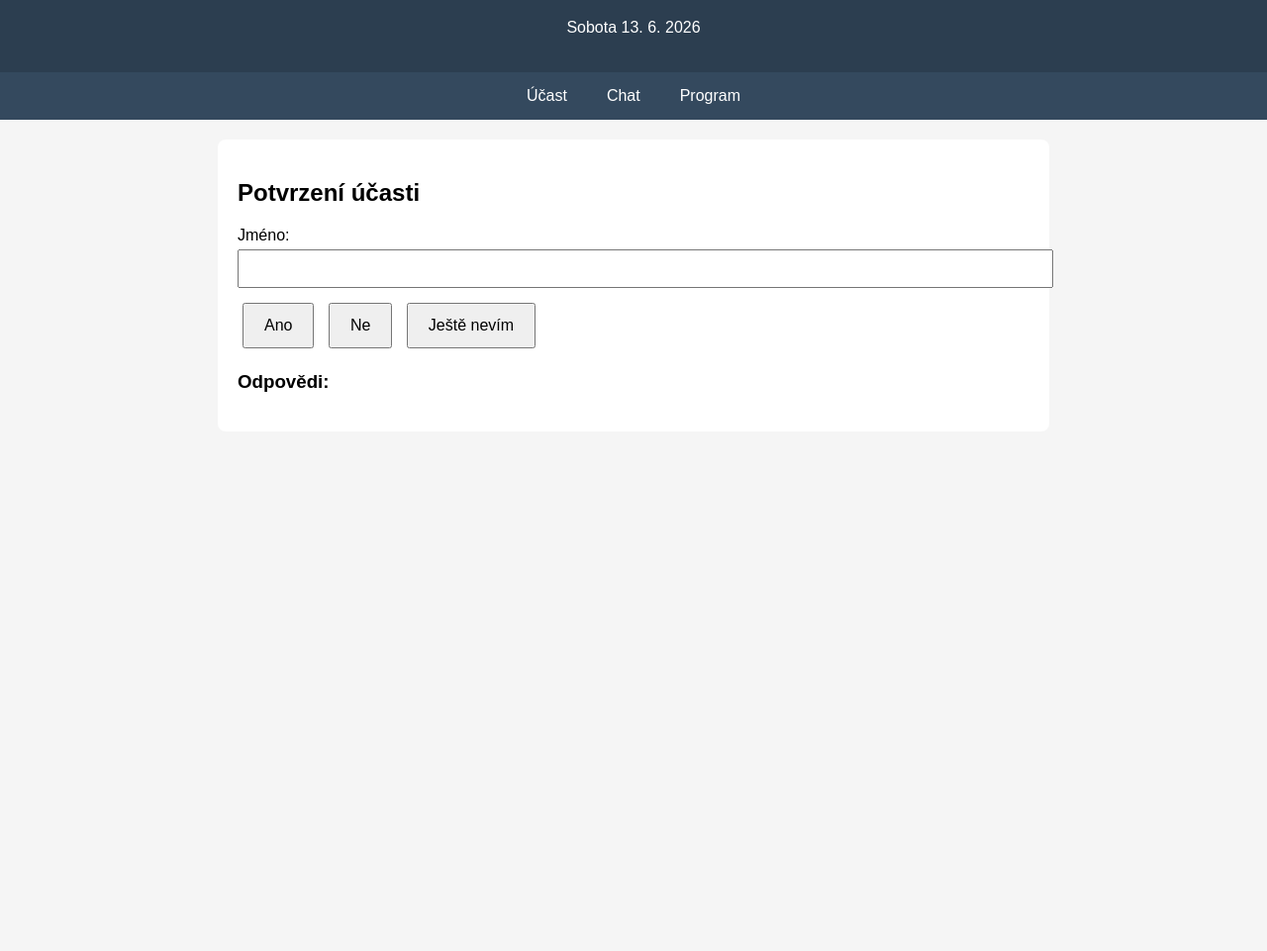
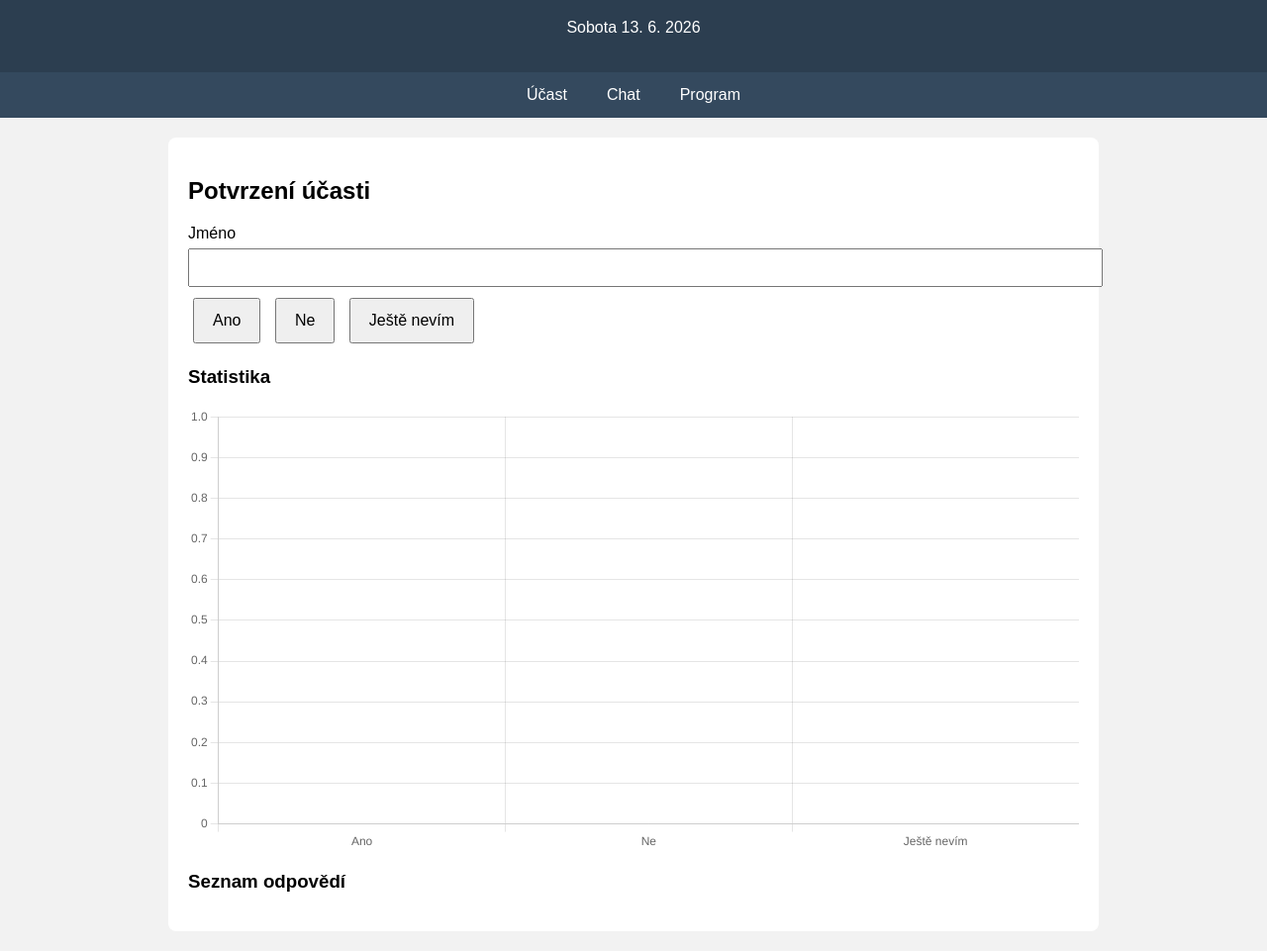
Before and after one commit to lubomirstangler1/sraz-upce-trd, a plain HTML site: page index.html in a window 1280 px wide. Shown: the part 81-1042 px from the top of the page at 99% size. Before the commit the page ends 800 px from the top, so only its background shows below. Drawn offline with nearby package versions, Linux system fonts and the light colour scheme.

Commit message:
Add files via upload

```diff
--- a/index.html
+++ b/index.html
@@ -5,69 +5,19 @@
 <meta charset="UTF-8">
 <meta name="viewport" content="width=device-width, initial-scale=1.0">
 <title>Sraz UPCE TŘD – 20 let</title>
+<script src="https://cdn.jsdelivr.net/npm/chart.js"></script>
 <style>
-body{
-font-family: Arial, sans-serif;
-margin:0;
-background:#f5f5f5;
-}
-header{
-background:#2c3e50;
-color:white;
-padding:20px;
-text-align:center;
-}
-nav{
-display:flex;
-justify-content:center;
-background:#34495e;
-}
-nav button{
-background:none;
-border:none;
-color:white;
-padding:15px 20px;
-cursor:pointer;
-font-size:16px;
-}
-nav button:hover{
-background:#2c3e50;
-}
-section{
-display:none;
-padding:20px;
-max-width:800px;
-margin:auto;
-background:white;
-margin-top:20px;
-border-radius:8px;
-}
-section.active{
-display:block;
-}
-button.answer{
-margin:5px;
-padding:12px 20px;
-font-size:16px;
-cursor:pointer;
-}
-input, textarea{
-width:100%;
-padding:10px;
-margin:5px 0 10px 0;
-}
-.chat-box{
-border:1px solid #ccc;
-height:250px;
-overflow-y:auto;
-padding:10px;
-margin-bottom:10px;
-background:#fafafa;
-}
-.response{
-padding:5px 0;
-border-bottom:1px solid #eee;
-}
+body{font-family:Arial,Helvetica,sans-serif;margin:0;background:#f2f2f2}
+header{background:#2c3e50;color:white;text-align:center;padding:20px}
+nav{display:flex;justify-content:center;background:#34495e}
+nav button{background:none;border:none;color:white;padding:14px 20px;font-size:16px;cursor:pointer}
+nav button:hover{background:#2c3e50}
+section{display:none;max-width:900px;margin:20px auto;background:white;padding:20px;border-radius:8px}
+section.active{display:block}
+input,textarea{width:100%;padding:10px;margin:6px 0}
+button.vote{padding:12px 18px;margin:5px;font-size:16px;cursor:pointer}
+#responses div{padding:6px;border-bottom:1px solid #eee}
+.chatbox{border:1px solid #ddd;height:250px;overflow-y:auto;padding:10px;background:#fafafa;margin-bottom:10px}
 </style>
 </head>
 
@@ -79,41 +29,41 @@ border-bottom:1px solid #eee;
 </header>
 
 <nav>
-<button onclick="showTab('ucast')">Účast</button>
-<button onclick="showTab('chat')">Chat</button>
-<button onclick="showTab('program')">Program</button>
+<button onclick="tab('ucast')">Účast</button>
+<button onclick="tab('chat')">Chat</button>
+<button onclick="tab('program')">Program</button>
 </nav>
 
 <section id="ucast" class="active">
 <h2>Potvrzení účasti</h2>
 
-<label>Jméno:</label>
-<input id="nameInput">
+<label>Jméno</label>
+<input id="name">
 
 <div>
-<button class="answer" onclick="vote('Ano')">Ano</button>
-<button class="answer" onclick="vote('Ne')">Ne</button>
-<button class="answer" onclick="vote('Ještě nevím')">Ještě nevím</button>
+<button class="vote" onclick="vote('Ano')">Ano</button>
+<button class="vote" onclick="vote('Ne')">Ne</button>
+<button class="vote" onclick="vote('Ještě nevím')">Ještě nevím</button>
 </div>
 
-<h3>Odpovědi:</h3>
+<h3>Statistika</h3>
+<canvas id="chart"></canvas>
+
+<h3>Seznam odpovědí</h3>
 <div id="responses"></div>
 </section>
-
 
 <section id="chat">
 <h2>Chat</h2>
 
-<label>Jméno:</label>
+<label>Jméno</label>
 <input id="chatName">
 
-<div class="chat-box" id="chatBox"></div>
+<div class="chatbox" id="chatbox"></div>
 
-<textarea id="chatMessage" placeholder="Napiš zprávu..."></textarea>
-<button onclick="sendMessage()">Odeslat</button>
-
+<textarea id="msg" placeholder="Napiš zprávu"></textarea>
+<button onclick="send()">Odeslat</button>
 </section>
-
 
 <section id="program">
 <h2>Program</h2>
@@ -122,92 +72,113 @@ border-bottom:1px solid #eee;
 
 <script>
 
-function showTab(id){
-document.querySelectorAll("section").forEach(s=>s.classList.remove("active"));
-document.getElementById(id).classList.add("active");
+function tab(id){
+document.querySelectorAll("section").forEach(s=>s.classList.remove("active"))
+document.getElementById(id).classList.add("active")
 }
 
-function vote(answer){
-
-let name=document.getElementById("nameInput").value.trim();
-if(!name){
-alert("Vyplň jméno.");
-return;
+function getData(){
+return JSON.parse(localStorage.getItem("responses")||"[]")
 }
 
-let responses=JSON.parse(localStorage.getItem("responses")||"[]");
-
-responses.push({
-name:name,
-answer:answer,
-time:new Date().toLocaleString()
-});
-
-localStorage.setItem("responses",JSON.stringify(responses));
-
-renderResponses();
+function saveData(d){
+localStorage.setItem("responses",JSON.stringify(d))
 }
 
-function renderResponses(){
+function vote(ans){
 
-let responses=JSON.parse(localStorage.getItem("responses")||"[]");
+let name=document.getElementById("name").value.trim()
+if(!name){alert("Vyplň jméno");return}
 
-let container=document.getElementById("responses");
-container.innerHTML="";
-
-responses.forEach(r=>{
-let div=document.createElement("div");
-div.className="response";
-div.textContent=r.name+" – "+r.answer;
-container.appendChild(div);
-});
+let data=getData()
+data.push({name:name,answer:ans})
+saveData(data)
+render()
 }
 
-function sendMessage(){
+function render(){
 
-let name=document.getElementById("chatName").value.trim();
-let message=document.getElementById("chatMessage").value.trim();
+let data=getData()
+let r=document.getElementById("responses")
+r.innerHTML=""
 
-if(!name || !message){
-alert("Vyplň jméno i zprávu.");
-return;
+let a=0,n=0,j=0
+
+data.forEach(x=>{
+
+if(x.answer=="Ano")a++
+if(x.answer=="Ne")n++
+if(x.answer=="Ještě nevím")j++
+
+let d=document.createElement("div")
+d.textContent=x.name+" – "+x.answer
+r.appendChild(d)
+
+})
+
+draw(a,n,j)
 }
 
-let chat=JSON.parse(localStorage.getItem("chat")||"[]");
+let chart
 
-chat.push({
-name:name,
-message:message,
-time:new Date().toLocaleTimeString()
-});
+function draw(a,n,j){
 
-localStorage.setItem("chat",JSON.stringify(chat));
+let ctx=document.getElementById("chart")
 
-document.getElementById("chatMessage").value="";
+if(chart)chart.destroy()
 
-renderChat();
+chart=new Chart(ctx,{
+type:"bar",
+data:{
+labels:["Ano","Ne","Ještě nevím"],
+datasets:[{data:[a,n,j]}]
+},
+options:{plugins:{legend:{display:false}}}
+})
+}
+
+function chatData(){
+return JSON.parse(localStorage.getItem("chat")||"[]")
+}
+
+function saveChat(d){
+localStorage.setItem("chat",JSON.stringify(d))
+}
+
+function send(){
+
+let name=document.getElementById("chatName").value.trim()
+let msg=document.getElementById("msg").value.trim()
+
+if(!name||!msg){alert("Vyplň jméno i zprávu");return}
+
+let c=chatData()
+c.push({name:name,msg:msg,time:new Date().toLocaleTimeString()})
+saveChat(c)
+
+document.getElementById("msg").value=""
+renderChat()
 }
 
 function renderChat(){
 
-let chat=JSON.parse(localStorage.getItem("chat")||"[]");
+let c=chatData()
+let box=document.getElementById("chatbox")
+box.innerHTML=""
 
-let box=document.getElementById("chatBox");
-box.innerHTML="";
+c.forEach(m=>{
 
-chat.forEach(m=>{
+let d=document.createElement("div")
+d.textContent="["+m.time+"] "+m.name+": "+m.msg
+box.appendChild(d)
 
-let div=document.createElement("div");
-div.textContent="["+m.time+"] "+m.name+": "+m.message;
-box.appendChild(div);
+})
 
-});
-
-box.scrollTop=box.scrollHeight;
+box.scrollTop=box.scrollHeight
 }
 
-renderResponses();
-renderChat();
+render()
+renderChat()
 
 </script>
 
```
